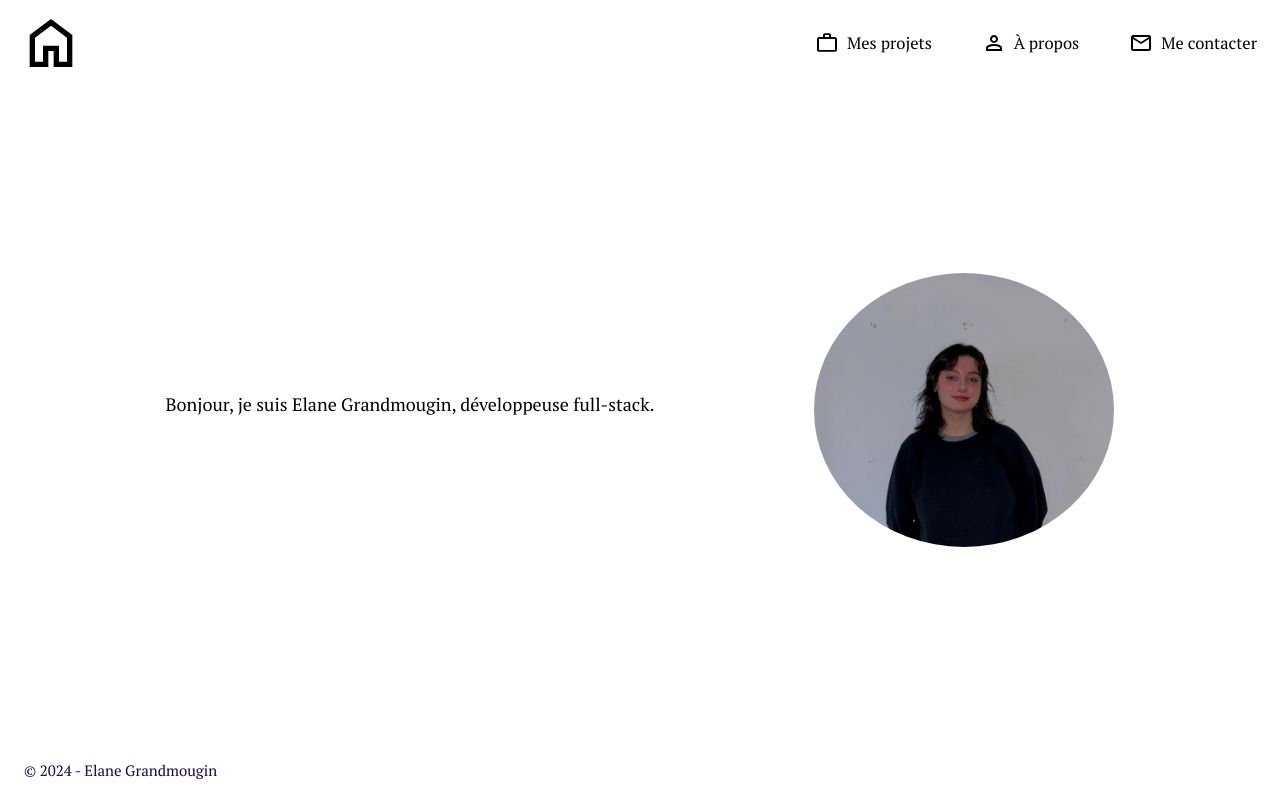
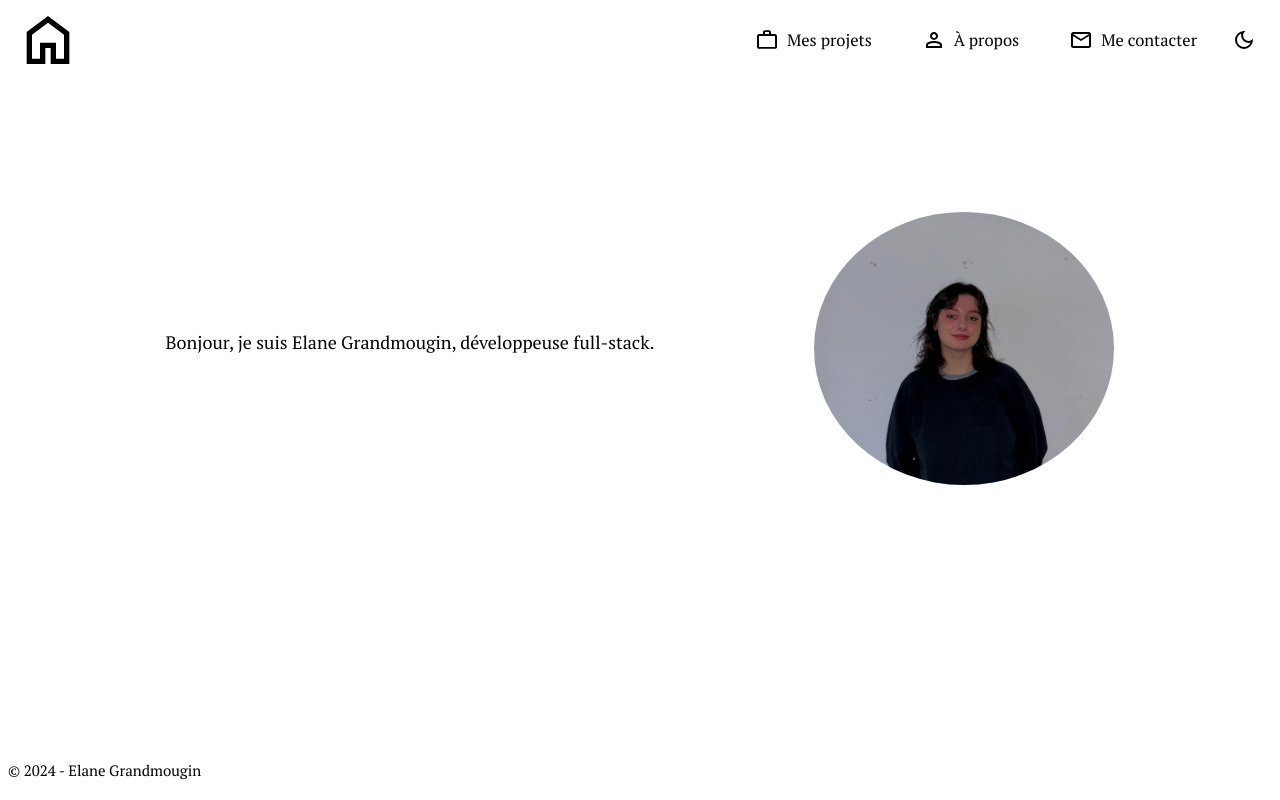
Before and after one commit to elaneg/portfolio_pro, a Vue app: page / in a window 1280 px wide. Built offline with nearby package versions, Linux system fonts and the light colour scheme.

Commit message:
style : mise en place des thèmes sombres et clairs

```diff
--- a/src/App.vue
+++ b/src/App.vue
@@ -1,66 +1,80 @@
-<script setup>
-import {RouterLink, RouterView, useRoute} from 'vue-router'
-
-const route = useRoute();
-</script>
-
 <template>
     <div class="app">
         <header class="header">
             <a href="/" class="logo-link">
-                <img src="../public/logo_home.svg" alt="Accueil" class="logo-svg"/>
+                <img :src=" isDarkMode ? '../public/logo_home_night.svg' : '../public/logo_home.svg' " alt="Accueil" :class=" isDarkMode ? 'logo-svg-dark' : 'logo-svg'"/>
             </a>
             <nav class="nav">
-                <router-link to="/projets" class="nav-link">
-                    <img src="../public/logo_projets.svg" alt="projets" class="logo-svg-nav"/>
-                    Mes projets</router-link>
-                <router-link to="/apropos" class="nav-link">
-                    <img src="../public/logo_about.svg" alt="à propos" class="logo-svg-nav"/>
-                    À propos</router-link>
-                <router-link to="/contact" class="nav-link">
-                    <img src="../public/logo_contact.svg" alt="contact" class="logo-svg-nav"/>
-                    Me contacter</router-link>
+                <router-link to="/projets" :class="isDarkMode ? 'nav-link-dark' : 'nav-link'">
+                    <img :src="isDarkMode ? '../public/logo_projets_night.svg' : '../public/logo_projets.svg'" alt="projets" class="logo-svg-nav"/>
+                    Mes projets
+                </router-link>
+                <router-link to="/apropos" :class="isDarkMode ? 'nav-link-dark' : 'nav-link'">
+                    <img :src="isDarkMode ? '../public/logo_about_night.svg' : '../public/logo_about.svg'" alt="à propos" class="logo-svg-nav"/>
+                    À propos
+                </router-link>
+                <router-link to="/contact" :class="isDarkMode ? 'nav-link-dark' : 'nav-link'">
+                    <img :src=" isDarkMode ? '../public/logo_contact_night.svg' : '../public/logo_contact.svg' " alt="contact" class="logo-svg-nav"/>
+                    Me contacter
+                </router-link>
+                <img
+                    :src="isDarkMode ? '../public/logo_light.svg' : '../public/logo_night.svg'"
+                    alt="toggle theme"
+                    class="logo-svg-theme"
+                    @click="toggleTheme"
+                />
             </nav>
         </header>
-
 
         <main class="main-content">
             <RouterView/>
         </main>
 
-        <footer class="footer">
+        <footer :class="isDarkMode ? 'footer_dark' : 'footer'">
             <p>&copy; 2024 - Elane Grandmougin</p>
         </footer>
     </div>
 </template>
+
+<script setup>
+import {ref, watchEffect} from 'vue';
+
+const isDarkMode = ref(false);
+
+// Fonction pour basculer le thème
+const toggleTheme = () => {
+    isDarkMode.value = !isDarkMode.value;
+    document.body.className = isDarkMode.value ? 'dark-mode' : 'light-mode';
+};
+
+// Applique le thème initial basé sur les préférences de l'utilisateur ou un état par défaut
+if (localStorage.getItem('theme') === 'dark') {
+    isDarkMode.value = true;
+    document.body.className = 'dark-mode';
+} else {
+    document.body.className = 'light-mode';
+}
+
+// Enregistrez le thème choisi dans le stockage local
+watchEffect(() => {
+    localStorage.setItem('theme', isDarkMode.value ? 'dark' : 'light');
+});
+</script>
 
 <style scoped>
 
 /* Style général */
 body {
     font-family: "PT Serif", serif;
-    background-color: var(--background-color);
-    color: var(--text-color);
     margin: 0;
     padding: 0;
 }
 
-/*.app {*/
-/*    display: flex;*/
-/*    min-height: 100vh;*/
-/*    width: 100%;*/
-/*    align-items: center;*/
-/*    justify-content: center;*/
-/*}*/
-
-/* Style du header */
 .header {
     display: flex;
     justify-content: space-between;
     align-items: center;
     padding: 1vh;
-    background-color: white;
-    /*box-shadow: 0 2px 4px rgba(0, 0, 0, 0.1);*/
     position: fixed;
     top: 0;
     left: 0;
@@ -73,14 +87,25 @@ body {
     width: 8vh;
     height: auto;
     display: block;
-    color: #42b983;
-    border-radius: 5px;
     transition: background-color 0.3s ease, color 0.3s ease, background-size .5s;
     background: linear-gradient(to top, rgba(69, 61, 225, 100) 0%, rgba(69, 61, 225, 100) 10%, transparent 10.01%) no-repeat left bottom / 0 100%;
 }
 
 .logo-svg:hover {
-    color: #453de1;
+    color: var(--primary-color);
+    background-size: 100% 100%;
+}
+
+.logo-svg-dark {
+    margin-left: 1vh;
+    width: 8vh;
+    height: auto;
+    display: block;
+    transition: background-color 0.3s ease, color 0.3s ease, background-size .5s;
+    background: linear-gradient(to top, rgb(97, 92, 180, 100) 0%, rgb(97, 92, 180, 100) 10%, transparent 10.01%) no-repeat left bottom / 0 100%;
+}
+
+.logo-svg-dark:hover {
     background-size: 100% 100%;
 }
 
@@ -91,6 +116,7 @@ body {
 .nav {
     display: flex;
     gap: 20px;
+    margin-right: 2vh;
 }
 
 .logo-svg-nav {
@@ -100,11 +126,11 @@ body {
 .nav-link {
     display: flex;
     text-decoration: none;
-    color: var(--text-color);
     font-size: 1.1em;
     font-weight: 500;
     padding: 10px 15px;
     border-radius: 5px;
+    color: var(--text-color-light);
     transition: background-color 0.3s ease, color 0.3s ease, background-size .5s;
     background: linear-gradient(to top, rgba(69, 61, 225, 100) 0%, rgba(69, 61, 225, 100) 10%, transparent 10.01%) no-repeat left bottom / 0 100%;
 }
@@ -113,34 +139,50 @@ body {
     background-size: 100% 100%;
 }
 
-/*!* Style du contenu principal *!*/
-/*.main-content {*/
-/*    padding-bottom: 60px;*/
-/*    padding-top: 15vh;*/
-/*    margin: 0 auto;*/
-/*    flex: 1;*/
-/*}*/
+.nav-link-dark {
+    display: flex;
+    text-decoration: none;
+    font-size: 1.1em;
+    font-weight: 500;
+    padding: 10px 15px;
+    border-radius: 5px;
+    color: var(--text-color-dark);
+    transition: background-color 0.3s ease, color 0.3s ease, background-size .5s;
+    background: linear-gradient(to top, rgb(97, 92, 180, 100) 0%, rgb(97, 92, 180, 100) 10%, transparent 10.01%) no-repeat left bottom / 0 100%;
+}
+
+.nav-link-dark:hover {
+    background-size: 100% 100%;
+}
 
 /* Style du footer */
-.footer {
-    background-color: #ffffff;
-    color: #1b0742;
+.footer, .footer_dark {
     text-align: left;
     margin-left: 2vh;
     padding: 1vh;
-    width: 100%;
     position: absolute;
     bottom: 0;
     left: 0;
 }
 
-.footer p {
+.footer_dark {
+    color: var(--text-color-dark);
+}
+
+.footer, .footer_dark p {
     margin: 10px 0;
 }
 
-.footer a {
-    color: var(--primary-color);
+.footer, .footer_dark a {
     text-decoration: none;
 }
 
+.logo-svg-theme {
+    cursor: pointer;
+    transition: filter 0.3s ease;
+}
+
+.logo-svg-theme:hover {
+    filter: brightness(1.2);
+}
 </style>
--- a/src/assets/main.css
+++ b/src/assets/main.css
@@ -3,8 +3,26 @@
 :root {
   --primary-color: #453de1;
   --secondary-color: #615cb4;
-  --background-color: #ffffff;
-  --text-color: #000000;
+  --background-color-light: #ffffff;
+  --text-color-light: #000000;
+  --background-color-dark: #242446;
+  --text-color-dark: #ffffff;
+}
+
+/* Thème clair */
+body.light-mode, header.light-mode {
+  background-color: var(--background-color-light);
+  color: var(--text-color-light);
+}
+
+/* Thème sombre */
+body.dark-mode, header.dark-mode {
+  background-color: var(--background-color-dark);
+  color: var(--text-color-dark);
+}
+
+body, header {
+  transition: background-color 0.3s ease, color 0.3s ease;
 }
 
 #app {
@@ -15,22 +33,16 @@
   font-family: "PT Serif", serif;;
 }
 
-a,
-.blue {
-  text-decoration: none;
-  color: var(--primary-color);
-  transition: 0.4s;
-  padding: 3px;
-}
 
-@media (min-width: 1024px) {
-  body {
-    display: flex;
-    place-items: center;
-  }
+/*@media (min-width: 1024px) {*/
+/*  body {*/
+/*    display: flex;*/
+/*    place-items: center;*/
+/*    transition: background-color 0.3s ease, color 0.3s ease;*/
+/*  }*/
 
-  #app {
-    grid-template-columns: 1fr 1fr;
-    padding: 0 2rem;
-  }
-}
+/*  #app {*/
+/*    grid-template-columns: 1fr 1fr;*/
+/*    padding: 0 2rem;*/
+/*  }*/
+/*}*/
--- a/src/components/Accueil.vue
+++ b/src/components/Accueil.vue
@@ -31,18 +31,10 @@ template{
     justify-content: center;
     margin: 20vh auto;
     align-items: center;
-    background-color: var(--background-color);
-}
-
-.accueil-header h1 {
-    font-size: 2.5em;
-    color: var(--primary-color);
-    margin-bottom: 20px;
 }
 
 .tagline {
     font-size: 1.2em;
-    color: var(--text-color);
     margin: 1vh 20vh 0 0;
 }
 
```
